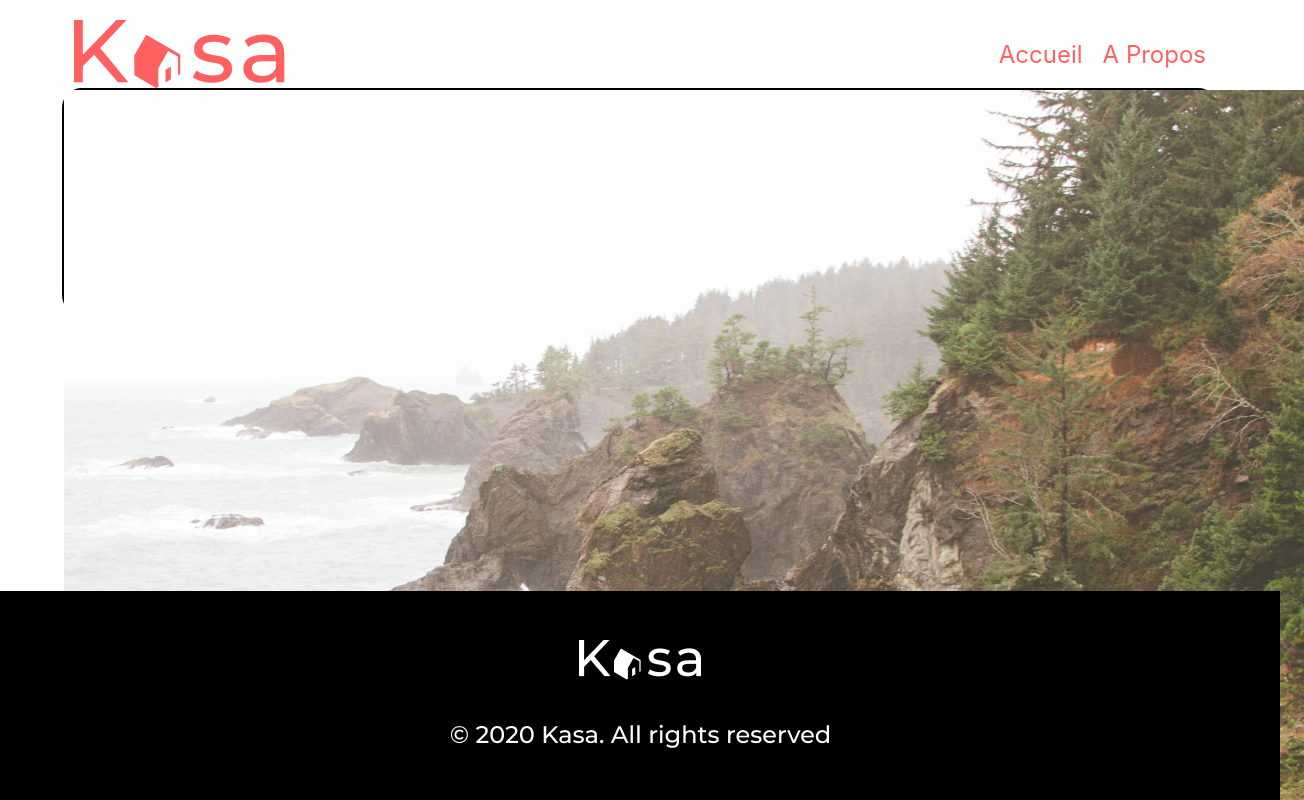
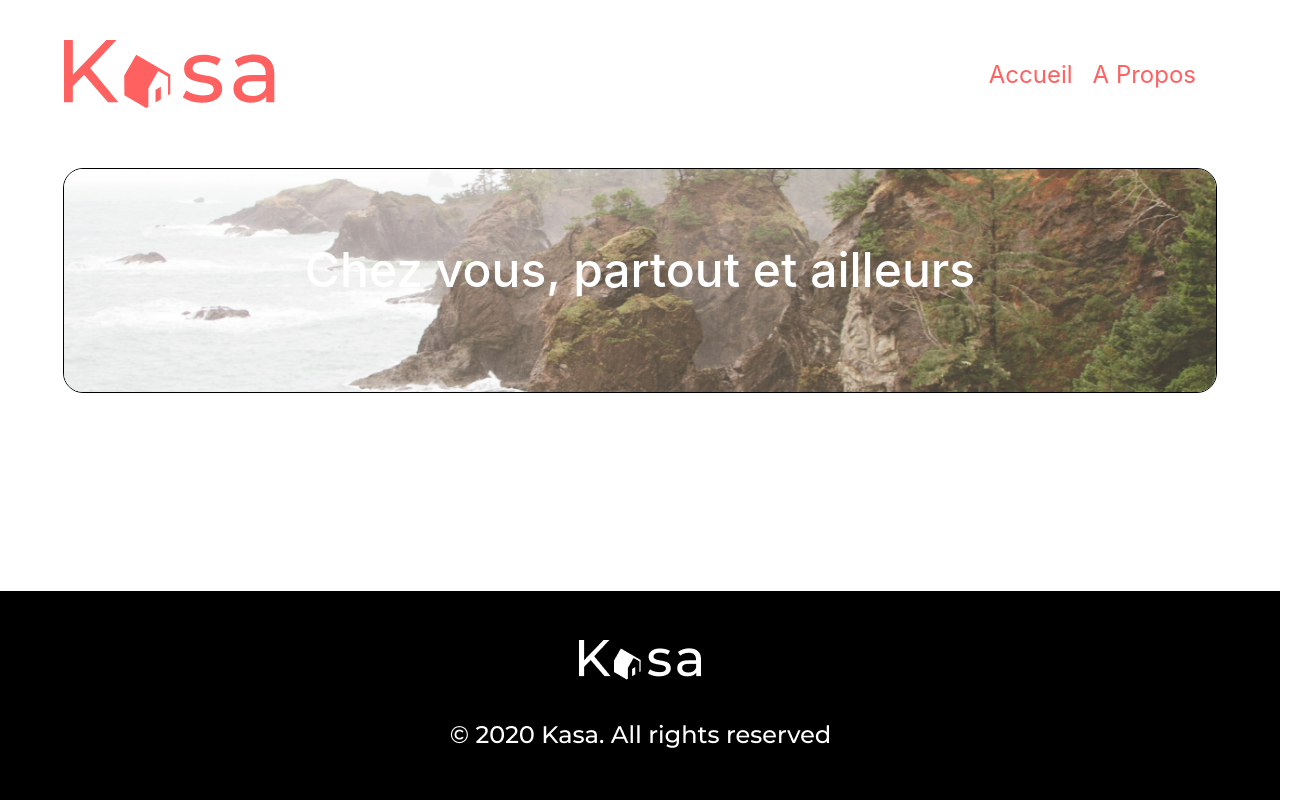
Before and after one commit to YoannPitance/P7_Kasa_PY, a React (Create React App) app: page /home in a window 1280 px wide. Shown: the top 800 px of the page, 1304 px wide, since content can reach past the window. Built offline with nearby package versions, Linux system fonts and the light colour scheme.

Commit message:
5- baniere.js + css mis en place sans le mask

```diff
--- a/public/index.html
+++ b/public/index.html
@@ -13,6 +13,5 @@
   </head>
   <body>
     <div id="root"></div>
-
   </body>
 </html>
--- a/src/App.js
+++ b/src/App.js
@@ -4,11 +4,11 @@ import Router from "./pages/Router";
 
 const App = () => {
   return (
-    <div>
+    <>
       <BrowserRouter>
         <Router />
       </BrowserRouter>
-    </div>
+    </>
   );
 };
 
--- /dev/null
+++ b/src/components/Galery.js
@@ -0,0 +1,8 @@
+import React from "react";
+import "../styles/galery.css";
+
+const Galery = () => {
+  return <div></div>;
+};
+
+export default Galery;
--- a/src/pages/APropos.js
+++ b/src/pages/APropos.js
@@ -1,7 +1,7 @@
 import React from "react";
 
 const APropos = () => {
-  return <body>Bienvenue sur la page A propos!</body>;
+  return <main>Bienvenue sur la page A propos!</main>;
 };
 
 export default APropos;
--- a/src/pages/FicheLogement.js
+++ b/src/pages/FicheLogement.js
@@ -1,7 +1,7 @@
 import React from "react";
 
 const FicheLogement = () => {
-  return <body>Bienvenue sur la page des fiches de logement !</body>;
+  return <main>Bienvenue sur la page des fiches de logement !</main>;
 };
 
 export default FicheLogement;
--- a/src/pages/Home.js
+++ b/src/pages/Home.js
@@ -1,11 +1,15 @@
 import React from "react";
 import Banner from "../components/Banner";
+import Galery from "../components/Galery";
 
 const Home = () => {
   return (
-    <body>
-      <Banner />
-    </body>
+    <main>
+      <section>
+        <Banner />
+        <Galery />
+      </section>
+    </main>
   );
 };
 
--- a/src/pages/Page404.js
+++ b/src/pages/Page404.js
@@ -4,7 +4,7 @@ import { Link } from "react-router-dom";
 
 const Page404 = () => {
   return (
-    <body>
+    <main>
       <div className="error">
         <img src="/assets/logo404.png" alt="erreur 404" />
         <h2>Oups! la page que vous demandez n'existe pas.</h2>
@@ -14,7 +14,7 @@ const Page404 = () => {
           </li>
         </ul>
       </div>
-    </body>
+    </main>
   );
 };
 
--- a/src/styles/banner.css
+++ b/src/styles/banner.css
@@ -1,21 +1,33 @@
+html{
+    width: 100%;
+    height: 100%;
+}
+
 .Banner{
-    border: 2px solid black;
+    position: relative;
+    border: 1px solid black;
     border-radius: 20px;
+    text-align: center;
     width: 90%;
     height: 223px;
     margin: 0 auto;
+    overflow: hidden;
 }
 
 .Banner img{
-
-
+    width: 100%;
+    height: 255px;
     -o-object-fit: cover;
-       object-fit: cover;
-
+    object-fit: cover;
 }
 
 .Banner h1{
-    text-align: center;
-    line-height: 5;
-
+    position: absolute;
+    width: 100%;
+    font-weight: 500;
+    color: white;
+    top: 27%;
+    left: 50%;
+    transform: translate(-50%, -50%);
+    font-size: 48px;
 }
--- a/src/styles/header.css
+++ b/src/styles/header.css
@@ -1,7 +1,8 @@
 header{
     width: 90%;
     margin: 0 auto;
-    padding: 20px 0px 0px 20px;
+    padding-bottom: 60px;
+    padding-top: 40px;
 }
 
 nav{
```
Also changed, not shown: src/styles/galery.css (added).
